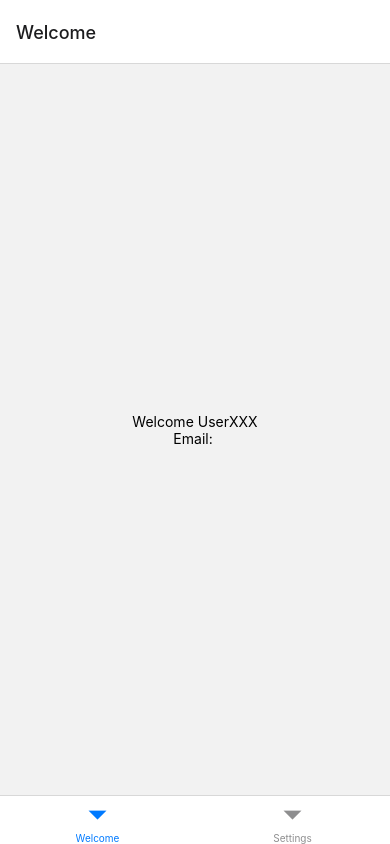
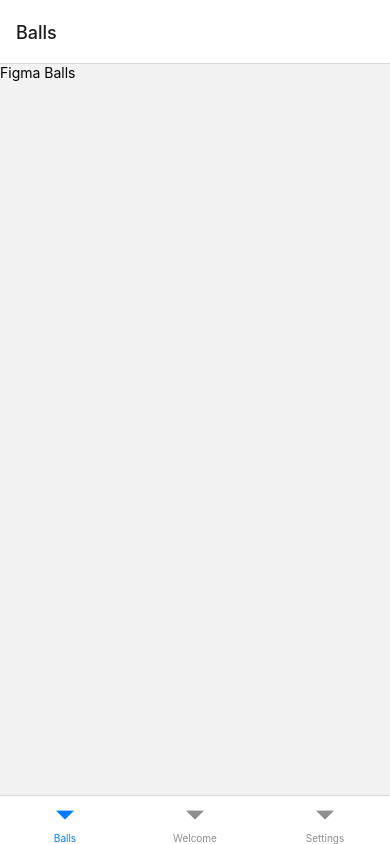
Before and after one commit to ziiqii/KingPin, a React Native app: screen /HomeScreen in a window 390 px wide. Built offline with nearby package versions, Linux system fonts and the light colour scheme; no server answers.

Commit message:
Add screen for balls

```diff
--- /dev/null
+++ b/Screens/BallsScreen/BallsScreen.js
@@ -0,0 +1,12 @@
+import { Text, View } from "react-native";
+import React from "react";
+
+const BallsScreen = () => {
+  return (
+    <View>
+      <Text>Figma Balls</Text>
+    </View>
+  );
+};
+
+export default BallsScreen;
--- a/Screens/Home/HomeScreen.js
+++ b/Screens/Home/HomeScreen.js
@@ -3,12 +3,14 @@ import { auth } from "../../firebase";
 import { createBottomTabNavigator } from '@react-navigation/bottom-tabs';
 import WelcomeScreen from "../Welcome/WelcomeScreen";
 import SettingsScreen from "../Settings/SettingsScreen";
+import BallsScreen from "../BallsScreen/BallsScreen";
 
 const Tab = createBottomTabNavigator();
 
 const HomeScreen = ({ navigation }) => {
   return (
     <Tab.Navigator>
+      <Tab.Screen name="Balls" component={BallsScreen} />
       <Tab.Screen name="Welcome" component={WelcomeScreen} />
       <Tab.Screen name="Settings" component={SettingsScreen} />
     </Tab.Navigator>
```
